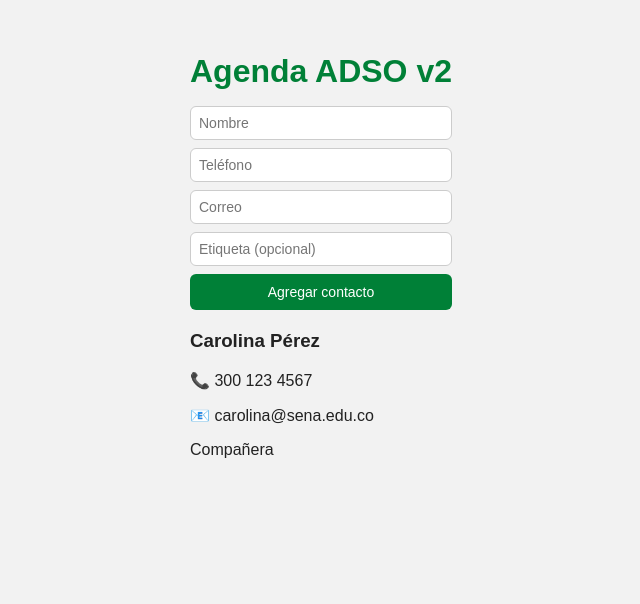
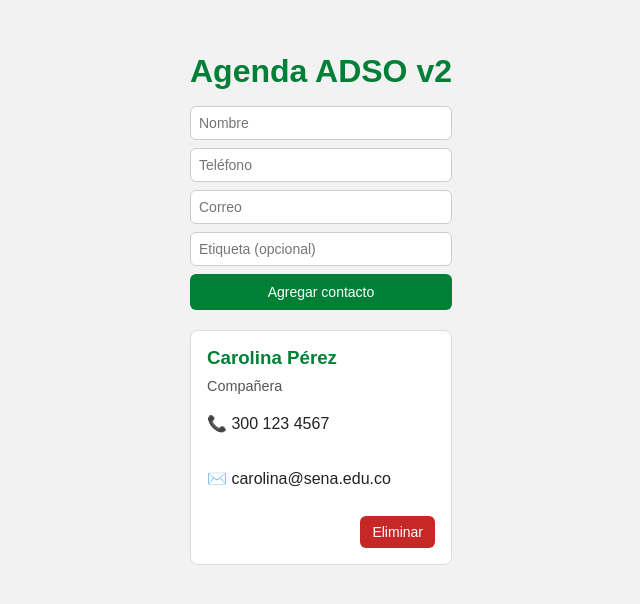
Before and after one commit to valeriaup/Agenda-ADSO-3229209, a React (Vite) app in the folder agenda-adso/: page / in a window 1280 px wide. Shown: the top 604 px of the page, without its empty margins (319-959 px from the left). Built offline with nearby package versions, Linux system fonts and the light colour scheme.

Commit message:
feat(FormularioContacto.jsx) Nuevo componente clase 4

```diff
--- a/agenda-adso/src/components/ContactoCard.jsx
+++ b/agenda-adso/src/components/ContactoCard.jsx
@@ -1,4 +1,4 @@
-export default function ContactoCard({ nombre, telefono, correo, etiqueta }) {
+/*export default function ContactoCard({ nombre, telefono, correo, etiqueta }) {
   return (
     <div className="card-contacto">
 
@@ -13,4 +13,35 @@
       )}
     </div>
   );
+}*/
+
+export default function ContactoCard({
+  id,
+  nombre,
+  telefono,
+  correo,
+  etiqueta,
+  onDelete,
+}) {
+  return (
+    <article className="tarjeta-contacto">
+      <h3>{nombre}</h3>
+
+      {etiqueta && <p className="tag">{etiqueta}</p>}
+
+      <p>📞 {telefono}</p>
+
+      {correo && <p>✉️ {correo}</p>}
+
+      <div className="acciones">
+        <button
+          type="button"
+          className="btn-eliminar"
+          onClick={() => onDelete(id)}
+        >
+          Eliminar
+        </button>
+      </div>
+    </article>
+  );
 }
```
